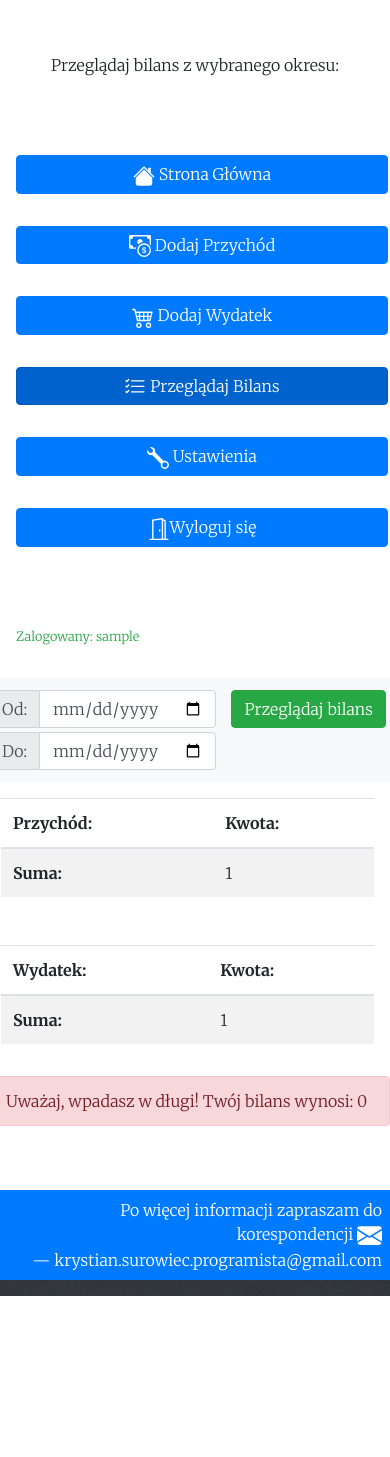
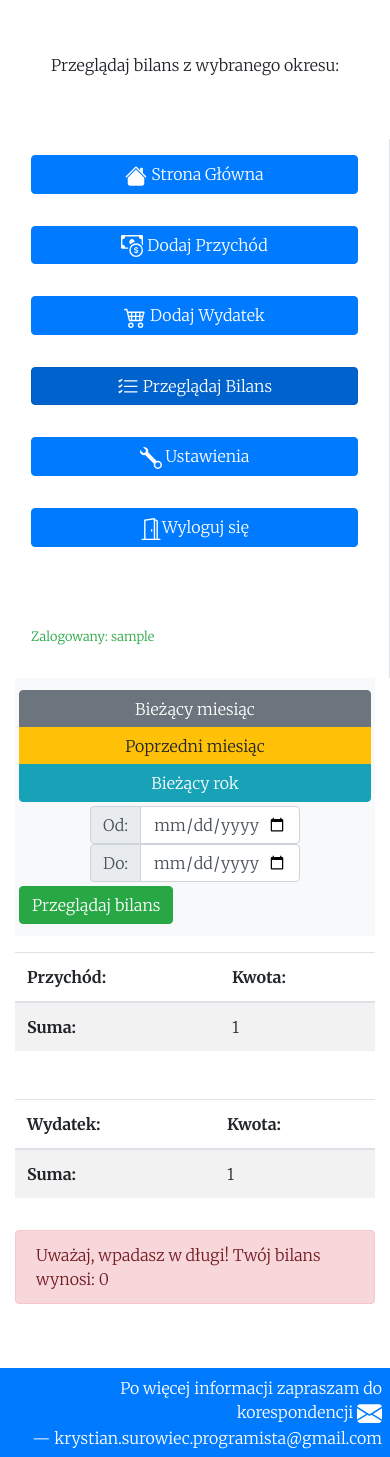
Before and after one commit to Krystian1994/personal_budget_backend, a PHP site: page /balance.php in a window 390 px wide. Shown: the part 88-1545 px from the top of the page. Before the commit the page ends 1384 px from the top, so only its background shows below. Run offline with PHP 8.4, Linux system fonts and the light colour scheme; the visitor is signed in with stand-in values (Sample User, id 1); data that the repository does not hold is empty.

Commit message:
some fixing responsives

```diff
--- a/addexpense.php
+++ b/addexpense.php
@@ -102,8 +102,8 @@
                 <blockquote class="blockquote d-block w-100">
                     <h2 class="text-center p-5">Wprowadź dane wydatku:</h2>
                 </blockquote>
-                <div class="row">
-                    <nav class="col-xs-12 col-sm-6 col-md-3 border-right pr-0">
+                <div class="row p-0 m-0">
+                    <nav class="col-12 col-sm-6 col-md-3 border-right">
                         <div class="nav flex-column">
                             <a class="btn btn-primary bt-sm m-3" href="menu.php" role="button"><svg
                                     xmlns="http://www.w3.org/2000/svg" width="22" height="22" fill="currentColor"
@@ -154,7 +154,7 @@
                             <p id="logIn" class="text-success mt-5 p-3">Zalogowany: <?php if(isset($_SESSION['idUser'])){echo $_SESSION['userName'];} ?></p>
                         </div>
                     </nav>
-                    <div class="col-xs-12 col-sm-6 col-md-9 text-center">
+                    <div class="col-12 col-sm-6 col-md-9 text-center">
                         <form method="post">
                             <div class="d-flex align-items-center flex-column  ">
                                 <div class="input-group col-xs-12 col-sm-10 col-md-6 col-lg-5 m-1">
--- a/addincome.php
+++ b/addincome.php
@@ -88,8 +88,8 @@
                 <blockquote class="blockquote d-block w-100">
                     <h2 class="text-center p-5">Wprowadź dane przychodu:</h2>
                 </blockquote>
-                <div class="row">
-                    <nav class="col-xs-12 col-sm-6 col-md-3 border-right pr-0">
+                <div class="row m-0 p-0">
+                    <nav class="col-12 col-sm-6 col-md-3 border-right">
                         <div class="nav flex-column">
                             <a class="btn btn-primary bt-sm m-3" href="menu.php" role="button"><svg
                                     xmlns="http://www.w3.org/2000/svg" width="22" height="22" fill="currentColor"
@@ -140,7 +140,7 @@
                             <p id="logIn" class="text-success mt-5 p-3">Zalogowany: <?php if(isset($_SESSION['idUser'])){echo $_SESSION['userName'];} ?></p>
                         </div>
                     </nav>
-                    <div class="col-xs-12 col-sm-6 col-md-9 text-center">
+                    <div class="col-12 col-sm-6 col-md-9 text-center">
                         <form method="post">
                             <div class="d-flex align-items-center flex-column  ">
                                 <div class="input-group col-xs-12 col-sm-10 col-md-6 col-lg-5 m-1">
--- a/balance.php
+++ b/balance.php
@@ -96,8 +96,8 @@
                 <blockquote class="blockquote d-block w-100">
                     <h2 class="text-center p-5">Przeglądaj bilans z wybranego okresu:</h2>
                 </blockquote>
-                <div class="row">
-                    <nav class="col-xs-12 col-sm-6 col-md-3 border-right pr-0">
+                <div class="row p-0 m-0">
+                    <nav class="col-12 col-sm-6 col-md-3 border-right">
                         <div class="nav flex-column">
                             <a class="btn btn-primary bt-sm m-3" href="menu.php" role="button"><svg
                                     xmlns="http://www.w3.org/2000/svg" width="22" height="22" fill="currentColor"
@@ -148,24 +148,22 @@
                         <p id="logIn" class="text-success mt-5 p-3">Zalogowany: <?php if(isset($_SESSION['idUser'])){echo $_SESSION['userName'];} ?></p>
                         </div>
                     </nav>
-                    <div class="col-xs-12 col-sm-6 col-md-9 pl-0">
+                    <div class="col-12 col-sm-6 col-md-9">
                         <form method="post">
-                            <div class="d-flex justify-content-around flex-sm-column flex-md-row bg-light py-2">
-                                <!-- <div>
-                                    <div class="btn-group" role="group" aria-label="Basic example">
-                                        <button type="submit" class="btn btn-secondary" name="currentMonth">Bieżący miesiąc</button>
-                                        <button type="submit" class="btn btn-secondary" name="previousMonth">Poprzedni miesiąc</button>
-                                        <button type="submit" class="btn btn-secondary" name="currentYear">Bieżący rok</button>
-                                    </div>
-                                </div> -->
+                            <div class="d-flex justify-content-center flex-column justify-content-md-around flex-md-row bg-light py-2">
+                                <div class="btn-group-vertical m-1" role="group" aria-label="Basic example">
+                                    <button type="submit" class="btn btn-secondary" name="currentMonth">Bieżący miesiąc</button>
+                                    <button type="submit" class="btn btn-warning" name="previousMonth">Poprzedni miesiąc</button>
+                                    <button type="submit" class="btn btn-info" name="currentYear">Bieżący rok</button>
+                                </div>
                                 <div>
-                                    <div class="col-xs-12 col-sm-12 input-group m-1 pl-0">
+                                    <div class="col-8 col-sm-12 input-group mx-auto">
                                         <div class="input-group-prepend">
                                             <span class="input-group-text" id="basic-addon1">Od:</span>
                                         </div>
                                         <input id="d1" type="date" <?php if(isset($_SESSION['incomeBalance'])){echo 'value="'.$_SESSION['firstBalanceDate'].'" ';} ?> class="form-control" name="firstDate" min="2022-01-01">
                                     </div>
-                                    <div class="col-xs-12 col-sm-12 input-group m-1 pl-0">
+                                    <div class="col-8 col-sm-12 input-group mx-auto">
                                         <div class="input-group-prepend">
                                             <span class="input-group-text" id="basic-addon2">Do:</span>
                                         </div>
@@ -183,7 +181,7 @@
                             </div>
                         </form>
                         <div class="row justify-content-center">
-                            <div class="col-xs-12 col-sm-12 col-md-4 m-3">
+                            <div class="col-12 col-md-5 m-3">
                                 <table class="table table-striped">
                                     <thead>
                                         <tr>
@@ -205,7 +203,7 @@
                                     </tbody>
                                 </table>
                             </div>
-                            <div class="col-xs-12 col-sm-12 col-md-4 m-3">
+                            <div class="col-12 col-md-5 m-3">
                                 <table class="table table-striped">
                                     <thead>
                                         <tr>
```
Also changed, not shown: menu.php (+4 -4 lines).
